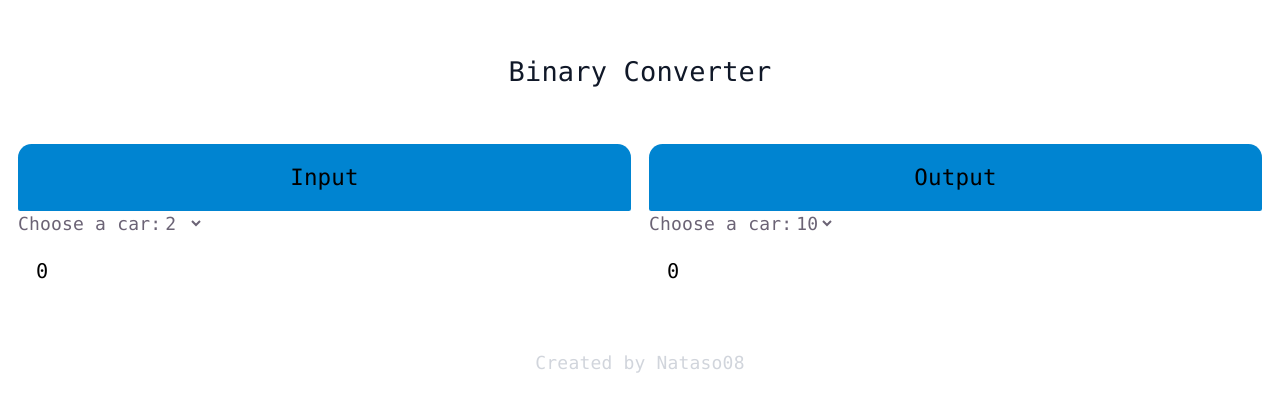
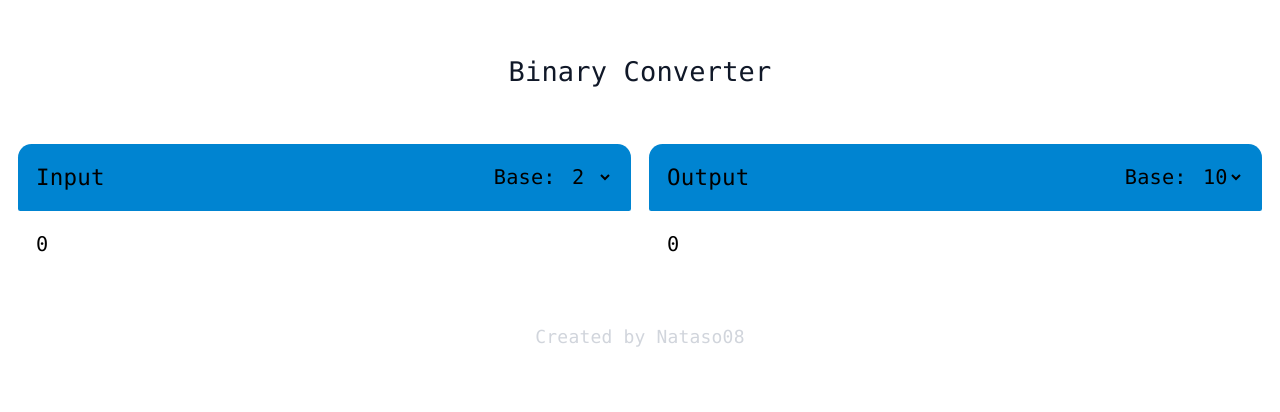
Before and after one commit to Nataso08/BinaryConverter, a React (Vite) app: page / in a window 1280 px wide. Shown: the top 412 px of the page. Built offline with nearby package versions, Linux system fonts and the light colour scheme.

Commit message:
Graphical implementation base selector

```diff
--- a/src/components/Card.tsx
+++ b/src/components/Card.tsx
@@ -22,17 +22,19 @@ function Card(props: any) {
 
     return (
     <div className="">
-        <h2 className="text-black bg-sky-600 p-4 text-xl text-center rounded-t-xl rounded-b-xs">
+        <div className="text-black bg-sky-600 p-4 rounded-t-xl rounded-b-xs flex flex-wrap">
+            <h2 className="text-xl text-left grow">
                 {props.title}
             </h2>
-        <form action="/action_page.php">
-            <label >Choose a car:</label>
+            <form className="text-lg text-right grow">
+                <label >Base: </label>
                 <select onChange={handleBaseChange} defaultValue={props.base}>
                     {NUMBERS.map((n) => (
                         <option value={n}>{n}</option>
                     ))}
                 </select>
             </form>
+        </div>
 
         <div className="text-black bg-white p-4 text-lg rounded-t-xs rounded-b-xl">
             <input value={props.value} onChange={handleValueChange}/>
```
Lines whose indentation alone changed are shown as unchanged.
